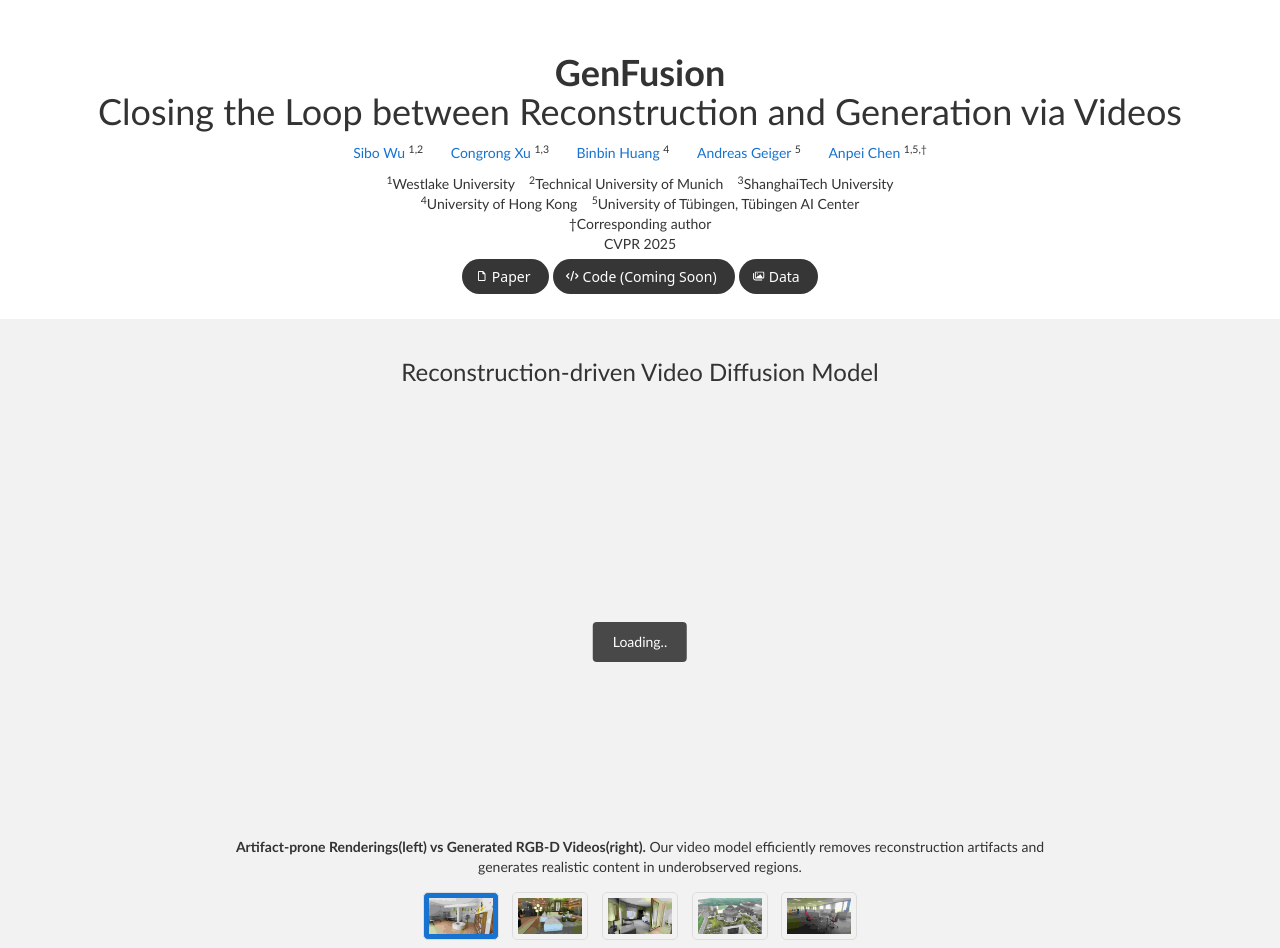
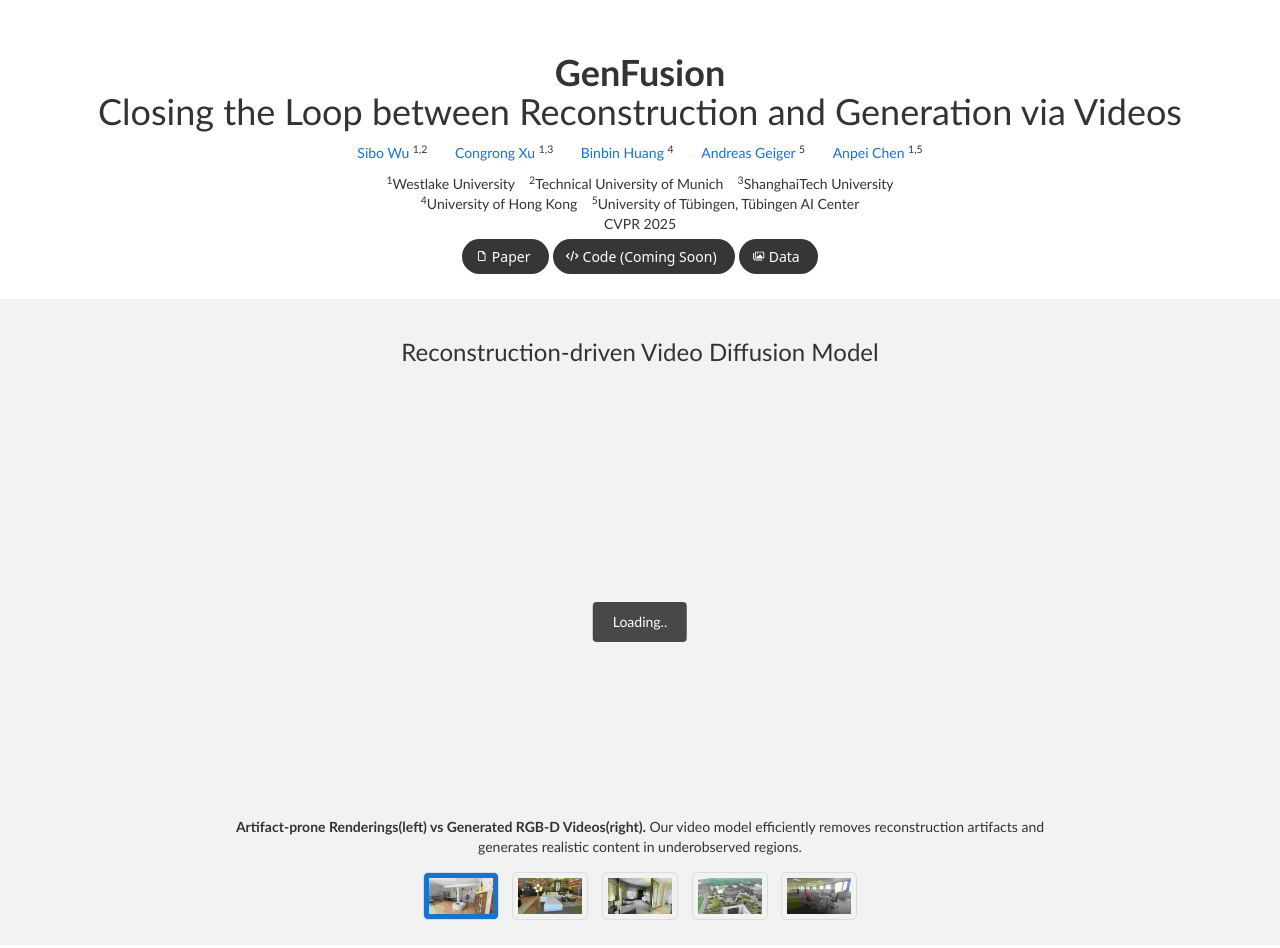
Before and after one commit to Sibo2rr/GenFusion, a plain HTML site: page website/index.html in a window 1280 px wide. Shown: the top 948 px of the page. Drawn offline with nearby package versions, Linux system fonts and the light colour scheme.

Commit message:
remove corresponding author

```diff
--- a/website/index.html
+++ b/website/index.html
@@ -54,7 +54,7 @@
                         <li>
                             <a href="https://apchenstu.github.io">
                                 Anpei Chen
-                            </a><sup>1,5,†</sup>
+                            </a><sup>1,5</sup>
                         </li>
                     </ul>
                 </div>
@@ -68,7 +68,6 @@
                     <sup>4</sup>University of Hong Kong &nbsp;&nbsp;
                     <sup>5</sup>University of Tübingen, Tübingen AI Center
                     <br/>
-                    †Corresponding author
                 </div>
                 <div class="col-md-12 text-center">
                     CVPR 2025
```
